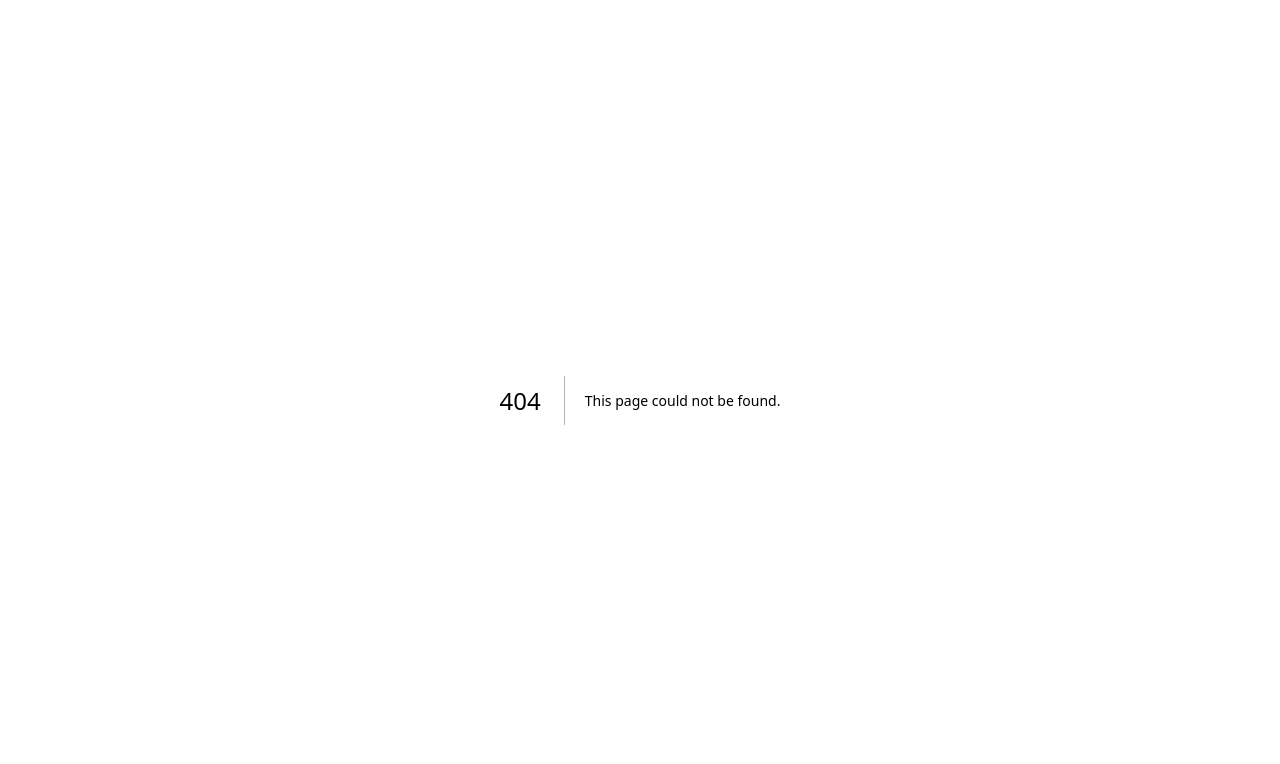
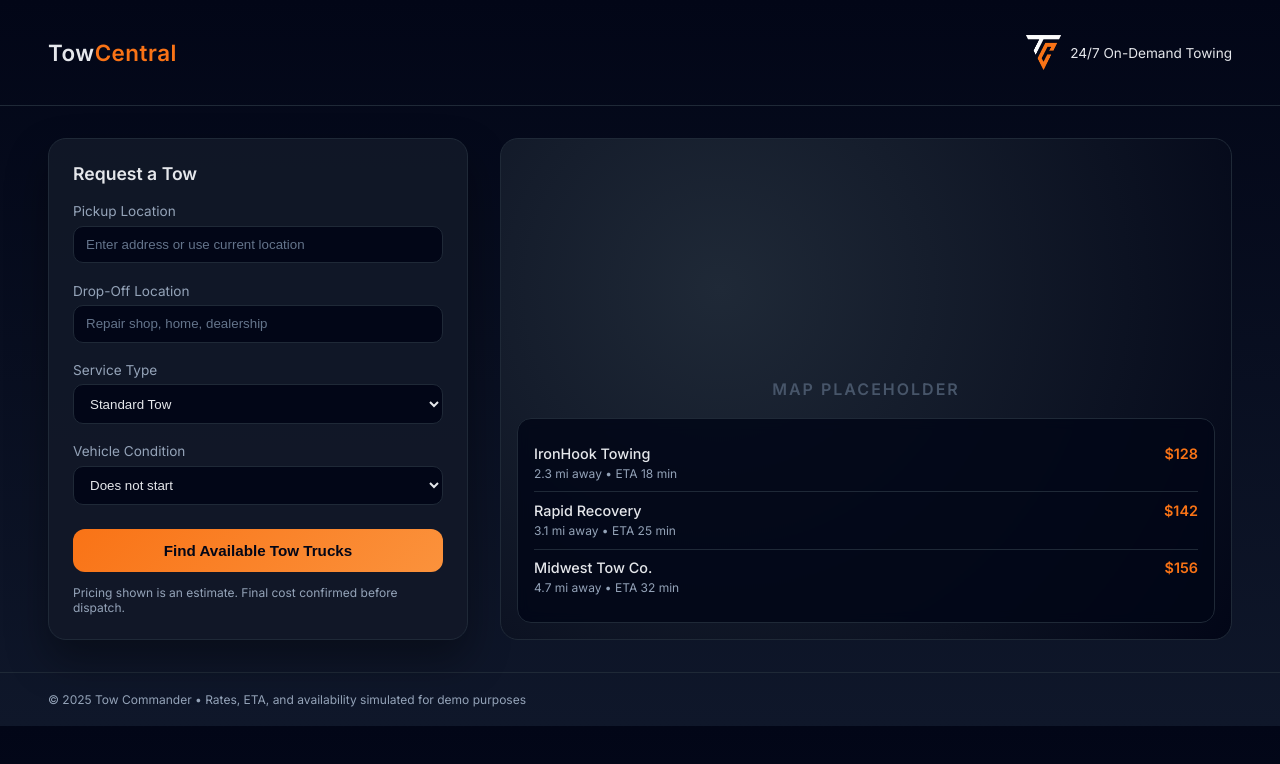
Before and after one commit to towcapitalist-debug/towing-app, a Next.js app: page /results in a window 1280 px wide. Before the commit this address had no page. Shown: the top 764 px of the page. Built offline with nearby package versions, Linux system fonts and the light colour scheme.

Commit message:
added results page

```diff
--- /dev/null
+++ b/app/results/page.tsx
@@ -0,0 +1,98 @@
+import Image from 'next/image'
+export default function Page() {
+  return (
+    <>
+      <header>
+        <h1>
+          Tow<span>Central</span>
+        </h1>
+
+        <div className="tagline">
+          <Image
+            src="/TC Logo.png"
+            alt="Tow Commander Logo"
+            width={35}
+            height={35}
+            priority
+          />
+          <span>24/7 On-Demand Towing</span>
+        </div>
+      </header>
+
+      <main>
+        <div className="card">
+          <h2>Request a Tow</h2>
+
+          <label htmlFor="pickup">Pickup Location</label>
+          <input
+            id="pickup"
+            type="text"
+            placeholder="Enter address or use current location"
+          />
+
+          <label htmlFor="dropoff">Drop-Off Location</label>
+          <input
+            id="dropoff"
+            type="text"
+            placeholder="Repair shop, home, dealership"
+          />
+
+          <label>Service Type</label>
+          <select>
+            <option>Standard Tow</option>
+            <option>Flatbed Tow</option>
+            <option>Winch-Out</option>
+            <option>Accident Recovery</option>
+            <option>Motorcycle Tow</option>
+            <option>Matt Gray will come and personally tow your vehicle</option>
+          </select>
+
+          <label>Vehicle Condition</label>
+          <select>
+            <option>Does not start</option>
+            <option>Flat tire</option>
+            <option>Accident damage</option>
+            <option>Stuck / Off-road</option>
+          </select>
+
+          <button>Find Available Tow Trucks</button>
+          <div className="note">
+            Pricing shown is an estimate. Final cost confirmed before dispatch.
+          </div>
+        </div>
+
+        <div className="map">
+          <div className="tower-list">
+            <div className="tower">
+              <div>
+                <h4>IronHook Towing</h4>
+                <small>2.3 mi away • ETA 18 min</small>
+              </div>
+              <div className="price">$128</div>
+            </div>
+
+            <div className="tower">
+              <div>
+                <h4>Rapid Recovery</h4>
+                <small>3.1 mi away • ETA 25 min</small>
+              </div>
+              <div className="price">$142</div>
+            </div>
+
+            <div className="tower">
+              <div>
+                <h4>Midwest Tow Co.</h4>
+                <small>4.7 mi away • ETA 32 min</small>
+              </div>
+              <div className="price">$156</div>
+            </div>
+          </div>
+        </div>
+      </main>
+
+      <footer>
+        © 2025 Tow Commander • Rates, ETA, and availability simulated for demo purposes
+      </footer>
+    </>
+  )
+}
```
